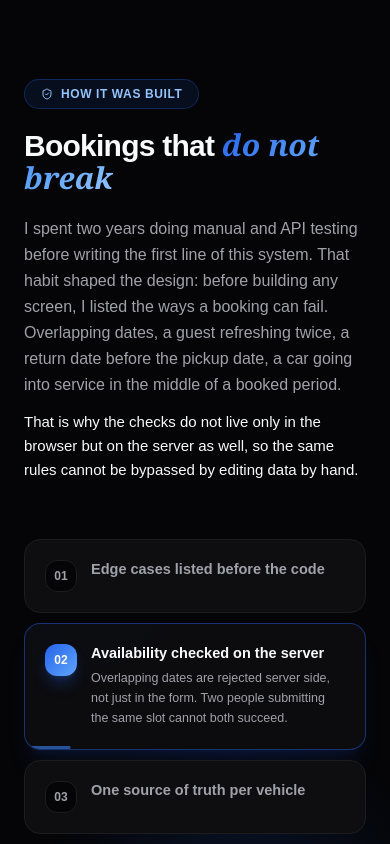
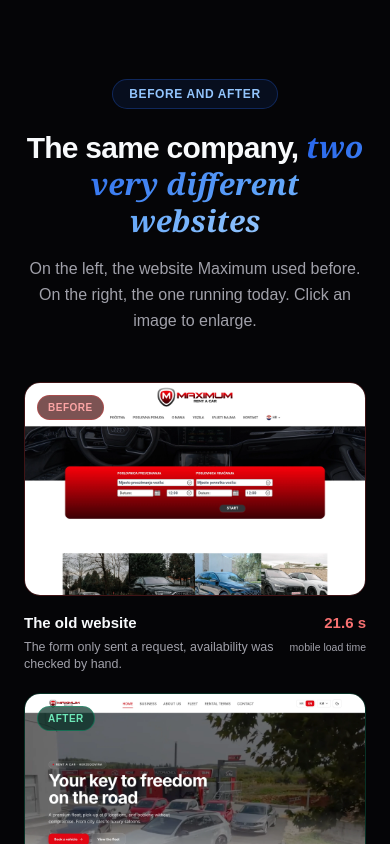
Before and after one commit to Bakeee99/mehiccdev, a Next.js app: page /maximum in a window 390 px wide. Shown: the part 1580-2424 px from the top of the page. Built offline with nearby package versions, Linux system fonts and the light colour scheme.

Commit message:
feat: sekcija prije i poslije na case studyju

```diff
--- a/components/portfolio/MaximumCaseStudy.tsx
+++ b/components/portfolio/MaximumCaseStudy.tsx
@@ -11,7 +11,7 @@ import Image from "next/image";
 import { motion, AnimatePresence, useReducedMotion } from "framer-motion";
 import {
   ArrowUpRight, ArrowRight, Check, Gauge, ShieldCheck, Car, FileSignature,
-  ScanLine, MapPinned, AlertTriangle, Clock, Languages, BellRing, Fuel, Server, Timer, ListChecks, Crown,
+  ScanLine, MapPinned, AlertTriangle, Clock, Languages, BellRing, Fuel, Server, Timer, ListChecks, Crown, ZoomIn, X,
 } from "lucide-react";
 import { useLanguage } from "@/components/ui/LanguageProvider";
 
@@ -52,6 +52,22 @@ const T = {
       url: "maximum-rent.vercel.app",
       nav: ["POČETNA", "POSLOVNO", "O NAMA", "FLOTA", "USLOVI NAJMA", "KONTAKT"],
       title: "Vaš ključ slobode",
+    },
+    compare: {
+      label: "Prije i poslije",
+      h1: "Ista firma,",
+      h2: "dva različita sajta",
+      sub: "Lijevo je sajt koji je Maximum imao ranije, desno je onaj koji danas radi. Kliknite na sliku za uvećanje.",
+      beforeTag: "Prije",
+      afterTag: "Poslije",
+      beforeTitle: "Stari sajt",
+      afterTitle: "Novi sistem",
+      beforeNote: "Forma je samo slala upit, dostupnost se provjeravala ručno.",
+      afterNote: "Gost vidi slobodna vozila, bira datume i dobija potvrdu.",
+      beforeSpeed: "21,6 s",
+      afterSpeed: "3,2 s",
+      speedLabel: "učitavanje na telefonu",
+      hint: "Kliknite za uvećanje",
     },
     storyLabel: "Kako je nastao",
     storyH1: "Rezervacije koje",
@@ -148,6 +164,22 @@ const T = {
       url: "maximum-rent.vercel.app",
       nav: ["HOME", "BUSINESS", "ABOUT US", "FLEET", "RENTAL TERMS", "CONTACT"],
       title: "Your key to freedom",
+    },
+    compare: {
+      label: "Before and after",
+      h1: "The same company,",
+      h2: "two very different websites",
+      sub: "On the left, the website Maximum used before. On the right, the one running today. Click an image to enlarge.",
+      beforeTag: "Before",
+      afterTag: "After",
+      beforeTitle: "The old website",
+      afterTitle: "The new system",
+      beforeNote: "The form only sent a request, availability was checked by hand.",
+      afterNote: "The guest sees free vehicles, picks dates and gets a confirmation.",
+      beforeSpeed: "21.6 s",
+      afterSpeed: "3.2 s",
+      speedLabel: "mobile load time",
+      hint: "Click to enlarge",
     },
     storyLabel: "How it was built",
     storyH1: "Bookings that",
@@ -712,6 +744,144 @@ function Code({ code }: { code: string }) {
     <pre className="text-[11.5px] sm:text-[12.5px] leading-[1.75] font-mono overflow-x-auto">
       <code>{code.split("\n").map(tint)}</code>
     </pre>
+  );
+}
+
+/* ── Prije i poslije ────────────────────────────────────────────────────────
+   Dvije mirne slike jedna do druge, bez animacije unutar njih, jer se razlika
+   vidi samo kad oko može da skače lijevo-desno. Klik otvara uvećani prikaz
+   preko cijelog ekrana, gdje se slika vidi u punoj rezoluciji.            */
+function Compare({ d }: { d: typeof T.bs }) {
+  const c = d.compare;
+  const [zoom, setZoom] = useState<null | "before" | "after">(null);
+
+  useEffect(() => {
+    if (!zoom) return;
+    const onKey = (e: KeyboardEvent) => { if (e.key === "Escape") setZoom(null); };
+    window.addEventListener("keydown", onKey);
+    document.body.style.overflow = "hidden";
+    return () => {
+      window.removeEventListener("keydown", onKey);
+      document.body.style.overflow = "";
+    };
+  }, [zoom]);
+
+  const shots = [
+    { key: "before" as const, src: "/portfolio/maximum-prije.webp",   tag: c.beforeTag, title: c.beforeTitle, note: c.beforeNote, speed: c.beforeSpeed, tone: "red" as const },
+    { key: "after"  as const, src: "/portfolio/maximum-poslije.webp", tag: c.afterTag,  title: c.afterTitle,  note: c.afterNote,  speed: c.afterSpeed,  tone: "green" as const },
+  ];
+
+  return (
+    <section id="prije-poslije" className="py-24 lg:py-28 relative scroll-mt-24">
+      <div className="absolute top-0 inset-x-0 h-px bg-[var(--border)]" aria-hidden />
+      <div className="max-w-7xl mx-auto px-6 lg:px-8">
+
+        <motion.div variants={stagger} initial="hidden" whileInView="visible" viewport={once} className="text-center mb-12">
+          <motion.span variants={up}
+            className="inline-flex items-center gap-2 px-4 py-1.5 rounded-full mb-5
+                       border border-brand-600/30 bg-brand-600/10 text-brand-300
+                       text-xs font-semibold tracking-wider uppercase">
+            {c.label}
+          </motion.span>
+          <motion.h2 variants={up} className="text-3xl sm:text-4xl lg:text-5xl font-extrabold tracking-tight">
+            {c.h1}{" "}
+            <span className="text-gradient font-serif italic font-semibold tracking-normal">{c.h2}</span>
+          </motion.h2>
+          <motion.p variants={up} className="max-w-2xl mx-auto text-[var(--text-muted)] leading-relaxed mt-4">
+            {c.sub}
+          </motion.p>
+        </motion.div>
+
+        <motion.div variants={stagger} initial="hidden" whileInView="visible" viewport={once}
+          className="grid md:grid-cols-2 gap-5">
+          {shots.map((s) => {
+            const red = s.tone === "red";
+            return (
+              <motion.figure key={s.key} variants={up} className="min-w-0">
+                <button
+                  type="button"
+                  onClick={() => setZoom(s.key)}
+                  aria-label={`${s.title} · ${c.hint}`}
+                  className={`group relative block w-full rounded-2xl overflow-hidden border
+                              transition-[border-color,box-shadow,transform] duration-300
+                              hover:-translate-y-1
+                              ${red ? "border-red-500/25 hover:border-red-500/45 hover:shadow-2xl hover:shadow-red-900/20"
+                                    : "border-emerald-500/25 hover:border-emerald-500/45 hover:shadow-2xl hover:shadow-emerald-900/20"}`}
+                >
+                  <span className={`absolute top-3 left-3 z-10 px-2.5 py-1 rounded-full
+                                    text-[10px] font-bold uppercase tracking-wider border
+                                    ${red ? "text-red-300 bg-red-950/70 border-red-500/40"
+                                          : "text-emerald-300 bg-emerald-950/70 border-emerald-500/40"}`}>
+                    {s.tag}
+                  </span>
+                  <span className="absolute top-3 right-3 z-10 flex items-center gap-1.5 px-2.5 py-1 rounded-full
+                                   text-[10px] font-bold bg-black/55 text-white/80 border border-white/15
+                                   opacity-0 group-hover:opacity-100 transition-opacity duration-300">
+                    <ZoomIn size={11} /> {c.hint}
+                  </span>
+
+                  <Image
+                    src={s.src}
+                    alt={s.title}
+                    width={1920}
+                    height={1200}
+                    quality={95}
+                    sizes="(max-width: 768px) 100vw, 620px"
+                    className="w-full h-auto"
+                  />
+                </button>
+
+                <figcaption className="mt-4">
+                  <div className="flex items-baseline justify-between gap-3">
+                    <p className="text-[15px] font-extrabold text-[var(--text)]">{s.title}</p>
+                    <p className={`text-[15px] font-extrabold tabular-nums ${red ? "text-red-400" : "text-emerald-400"}`}>
+                      {s.speed}
+                    </p>
+                  </div>
+                  <div className="flex items-baseline justify-between gap-3 mt-1">
+                    <p className="text-[12.5px] text-[var(--text-muted)] leading-snug">{s.note}</p>
+                    <p className="text-[10.5px] text-[var(--text-muted)] whitespace-nowrap">{c.speedLabel}</p>
+                  </div>
+                </figcaption>
+              </motion.figure>
+            );
+          })}
+        </motion.div>
+      </div>
+
+      {/* uvećani prikaz */}
+      <AnimatePresence>
+        {zoom && (
+          <motion.div
+            initial={{ opacity: 0 }} animate={{ opacity: 1 }} exit={{ opacity: 0 }}
+            transition={{ duration: 0.2 }}
+            onClick={() => setZoom(null)}
+            className="fixed inset-0 z-[60] flex items-center justify-center p-4 sm:p-8 bg-black/90 cursor-zoom-out"
+          >
+            <button type="button" onClick={() => setZoom(null)} aria-label="Zatvori"
+              className="absolute top-5 right-5 w-10 h-10 rounded-xl flex items-center justify-center
+                         border border-white/15 text-white/70 hover:text-white hover:border-white/35
+                         transition-colors duration-200">
+              <X size={18} />
+            </button>
+            <motion.div
+              initial={{ scale: 0.96, opacity: 0 }} animate={{ scale: 1, opacity: 1 }} exit={{ scale: 0.97, opacity: 0 }}
+              transition={{ duration: 0.25, ease: [0.22, 1, 0.36, 1] }}
+              onClick={(e) => e.stopPropagation()}
+              className="relative w-full max-w-6xl rounded-2xl overflow-hidden border border-white/12 cursor-default"
+            >
+              <Image
+                src={zoom === "before" ? "/portfolio/maximum-prije.webp" : "/portfolio/maximum-poslije.webp"}
+                alt={zoom === "before" ? c.beforeTitle : c.afterTitle}
+                width={1920} height={1200} quality={100}
+                sizes="100vw"
+                className="w-full h-auto"
+              />
+            </motion.div>
+          </motion.div>
+        )}
+      </AnimatePresence>
+    </section>
   );
 }
 
@@ -1352,6 +1522,7 @@ export function MaximumCaseStudy() {
   return (
     <main className="relative">
       <Hero d={d} calm={calm} />
+      <Compare d={d} />
       <Story d={d} />
       <Bento d={d} />
       <Cta d={d} />
```
Also changed, not shown: PROCITAJ-ME.txt, public/portfolio/maximum-poslije.webp (added), public/portfolio/maximum-prije.webp (added).
